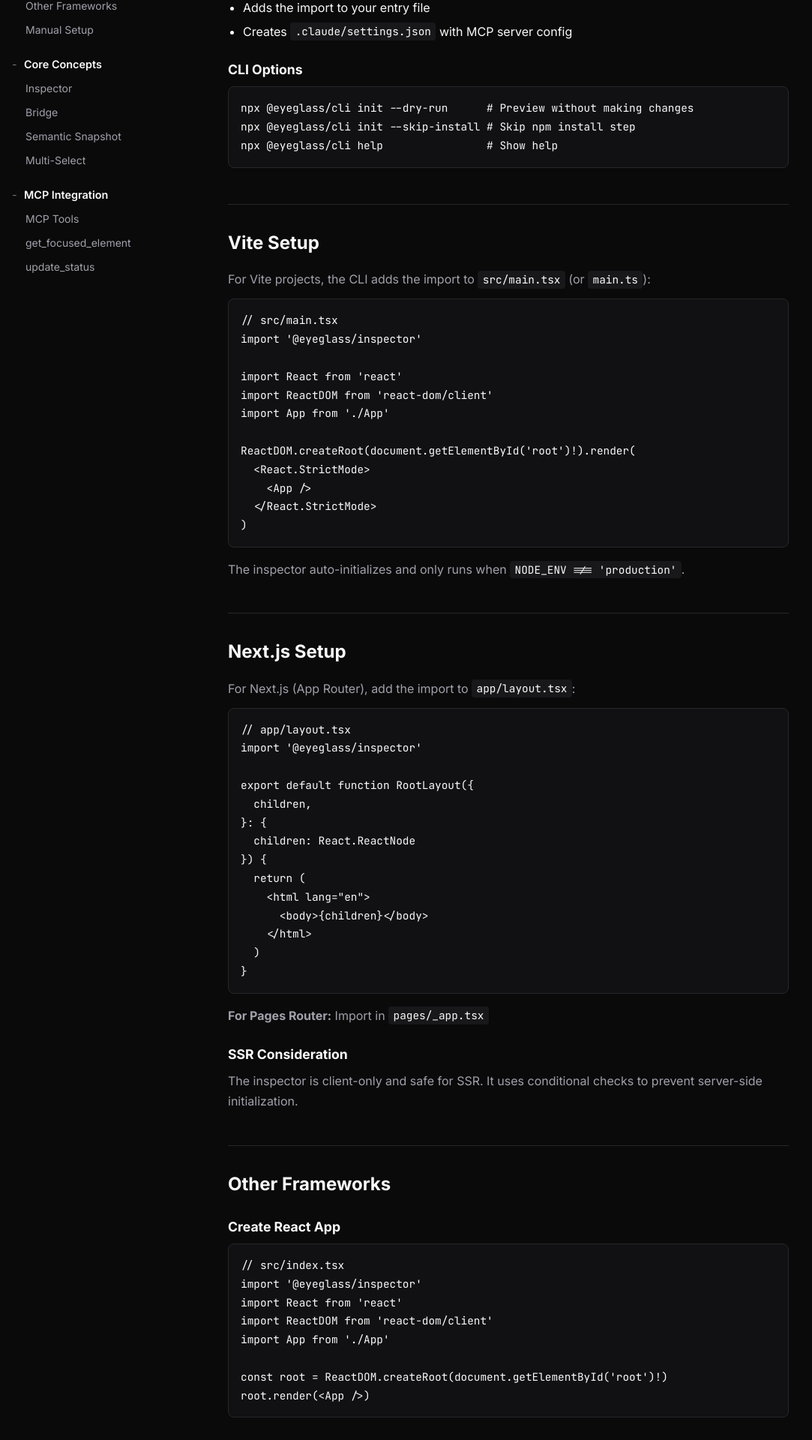
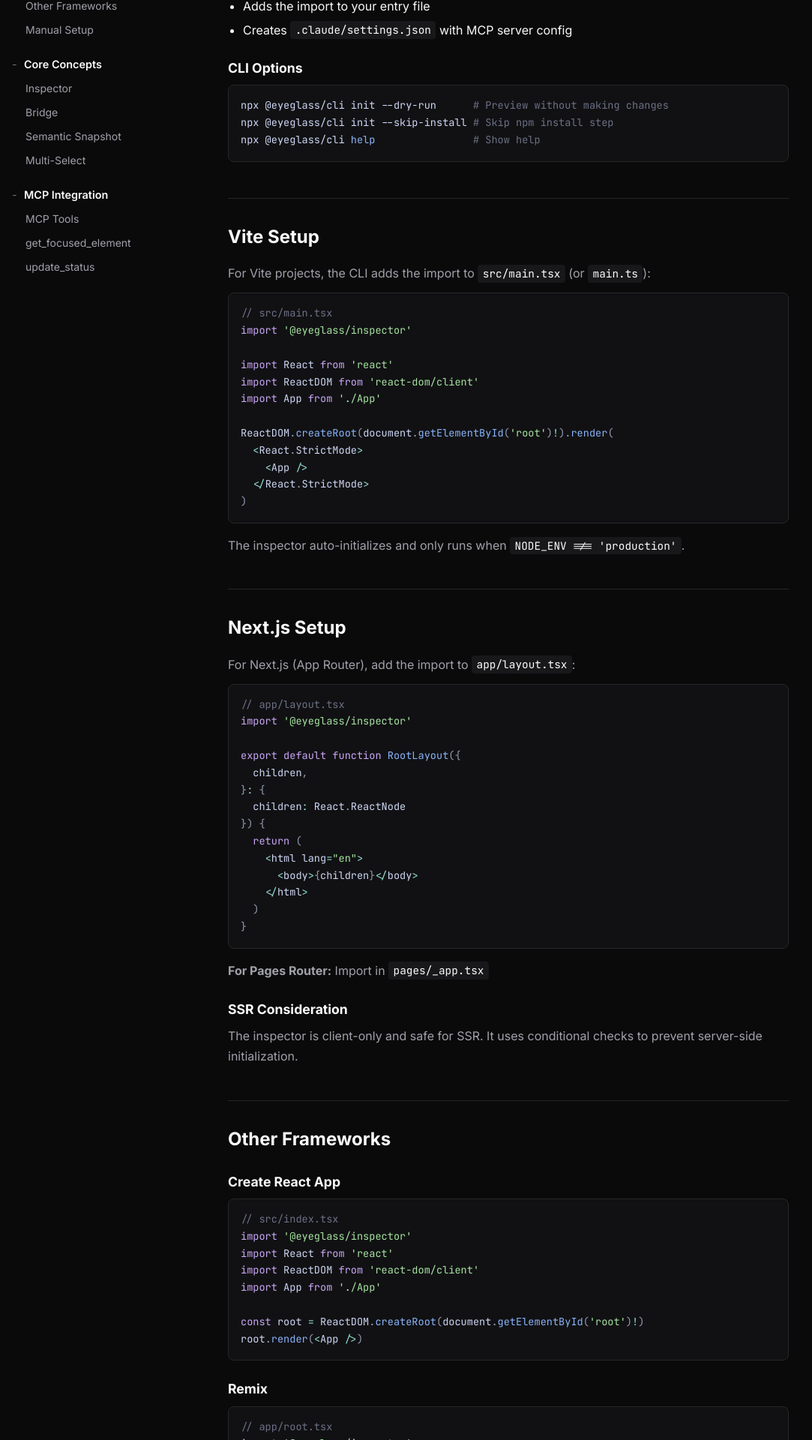
Before and after one commit to donutboyband/eyeglass_site, a React (Vite) app: page /docs/installation in a window 1280 px wide. Shown: the part 414-2334 px from the top of the page at 75% size, without its empty margins (106-1189 px from the left). Built offline with nearby package versions, Linux system fonts and the light colour scheme.

Commit message:
[eyeglass:eyeglass-1770670822738-ssltzl7] Added syntax highlighting to Installation page

```diff
--- a/src/components/docs/pages/Installation.tsx
+++ b/src/components/docs/pages/Installation.tsx
@@ -1,28 +1,10 @@
-export function Installation() {
-  return (
-    <>
-      <section className="docs-section" id="install">
-        <h2>Installation</h2>
-        <p>The fastest way to get started is with the CLI:</p>
-        <pre><code>npx @eyeglass/cli init</code></pre>
-        <h3>What It Does</h3>
-        <p>The init command automatically:</p>
-        <ul>
-          <li>Detects your framework (Vite, Next.js, CRA, Remix)</li>
-          <li>Installs <code>@eyeglass/inspector</code> as a dev dependency</li>
-          <li>Adds the import to your entry file</li>
-          <li>Creates <code>.claude/settings.json</code> with MCP server config</li>
-        </ul>
-        <h3>CLI Options</h3>
-        <pre><code>{`npx @eyeglass/cli init --dry-run      # Preview without making changes
+import { CodeBlock } from '../../CodeBlock'
+
+const cliOptionsCode = `npx @eyeglass/cli init --dry-run      # Preview without making changes
 npx @eyeglass/cli init --skip-install # Skip npm install step
-npx @eyeglass/cli help                # Show help`}</code></pre>
-      </section>
+npx @eyeglass/cli help                # Show help`
 
-      <section className="docs-section" id="vite">
-        <h2>Vite Setup</h2>
-        <p>For Vite projects, the CLI adds the import to <code>src/main.tsx</code> (or <code>main.ts</code>):</p>
-        <pre><code>{`// src/main.tsx
+const viteCode = `// src/main.tsx
 import '@eyeglass/inspector'
 
 import React from 'react'
@@ -33,14 +15,9 @@ ReactDOM.createRoot(document.getElementById('root')!).render(
   <React.StrictMode>
     <App />
   </React.StrictMode>
-)`}</code></pre>
-        <p>The inspector auto-initializes and only runs when <code>NODE_ENV !== 'production'</code>.</p>
-      </section>
+)`
 
-      <section className="docs-section" id="nextjs">
-        <h2>Next.js Setup</h2>
-        <p>For Next.js (App Router), add the import to <code>app/layout.tsx</code>:</p>
-        <pre><code>{`// app/layout.tsx
+const nextjsCode = `// app/layout.tsx
 import '@eyeglass/inspector'
 
 export default function RootLayout({
@@ -53,26 +30,18 @@ export default function RootLayout({
       <body>{children}</body>
     </html>
   )
-}`}</code></pre>
-        <p><strong>For Pages Router:</strong> Import in <code>pages/_app.tsx</code></p>
-        <h3>SSR Consideration</h3>
-        <p>The inspector is client-only and safe for SSR. It uses conditional checks to prevent server-side initialization.</p>
-      </section>
+}`
 
-      <section className="docs-section" id="other-frameworks">
-        <h2>Other Frameworks</h2>
-        <h3>Create React App</h3>
-        <pre><code>{`// src/index.tsx
+const craCode = `// src/index.tsx
 import '@eyeglass/inspector'
 import React from 'react'
 import ReactDOM from 'react-dom/client'
 import App from './App'
 
 const root = ReactDOM.createRoot(document.getElementById('root')!)
-root.render(<App />)`}</code></pre>
+root.render(<App />)`
 
-        <h3>Remix</h3>
-        <pre><code>{`// app/root.tsx
+const remixCode = `// app/root.tsx
 import '@eyeglass/inspector'
 import { Links, LiveReload, Meta, Outlet } from '@remix-run/react'
 
@@ -89,7 +58,59 @@ export default function App() {
       </body>
     </html>
   )
-}`}</code></pre>
+}`
+
+const mcpConfigCode = `{
+  "mcpServers": {
+    "eyeglass": {
+      "command": "npx",
+      "args": ["eyeglass-bridge"]
+    }
+  }
+}`
+
+export function Installation() {
+  return (
+    <>
+      <section className="docs-section" id="install">
+        <h2>Installation</h2>
+        <p>The fastest way to get started is with the CLI:</p>
+        <CodeBlock code="npx @eyeglass/cli init" language="bash" />
+        <h3>What It Does</h3>
+        <p>The init command automatically:</p>
+        <ul>
+          <li>Detects your framework (Vite, Next.js, CRA, Remix)</li>
+          <li>Installs <code>@eyeglass/inspector</code> as a dev dependency</li>
+          <li>Adds the import to your entry file</li>
+          <li>Creates <code>.claude/settings.json</code> with MCP server config</li>
+        </ul>
+        <h3>CLI Options</h3>
+        <CodeBlock code={cliOptionsCode} language="bash" />
+      </section>
+
+      <section className="docs-section" id="vite">
+        <h2>Vite Setup</h2>
+        <p>For Vite projects, the CLI adds the import to <code>src/main.tsx</code> (or <code>main.ts</code>):</p>
+        <CodeBlock code={viteCode} language="typescript" />
+        <p>The inspector auto-initializes and only runs when <code>NODE_ENV !== 'production'</code>.</p>
+      </section>
+
+      <section className="docs-section" id="nextjs">
+        <h2>Next.js Setup</h2>
+        <p>For Next.js (App Router), add the import to <code>app/layout.tsx</code>:</p>
+        <CodeBlock code={nextjsCode} language="typescript" />
+        <p><strong>For Pages Router:</strong> Import in <code>pages/_app.tsx</code></p>
+        <h3>SSR Consideration</h3>
+        <p>The inspector is client-only and safe for SSR. It uses conditional checks to prevent server-side initialization.</p>
+      </section>
+
+      <section className="docs-section" id="other-frameworks">
+        <h2>Other Frameworks</h2>
+        <h3>Create React App</h3>
+        <CodeBlock code={craCode} language="typescript" />
+
+        <h3>Remix</h3>
+        <CodeBlock code={remixCode} language="typescript" />
       </section>
 
       <section className="docs-section" id="manual-setup">
@@ -97,21 +118,14 @@ export default function App() {
         <p>If the CLI doesn't work for your setup, you can configure Eyeglass manually.</p>
 
         <h3>1. Install the Inspector</h3>
-        <pre><code>npm install -D @eyeglass/inspector</code></pre>
+        <CodeBlock code="npm install -D @eyeglass/inspector" language="bash" />
 
         <h3>2. Import in Your Entry File</h3>
-        <pre><code>import '@eyeglass/inspector'</code></pre>
+        <CodeBlock code="import '@eyeglass/inspector'" language="typescript" />
 
         <h3>3. Configure MCP Server</h3>
         <p>Create <code>.claude/settings.json</code> in your project root:</p>
-        <pre><code>{`{
-  "mcpServers": {
-    "eyeglass": {
-      "command": "npx",
-      "args": ["eyeglass-bridge"]
-    }
-  }
-}`}</code></pre>
+        <CodeBlock code={mcpConfigCode} language="json" />
 
         <h3>4. Restart Claude Code</h3>
         <p>Claude needs to be restarted to pick up the new MCP server configuration.</p>
```
Also changed, not shown: 1 other file (tests, documents, lock files or other folders).
